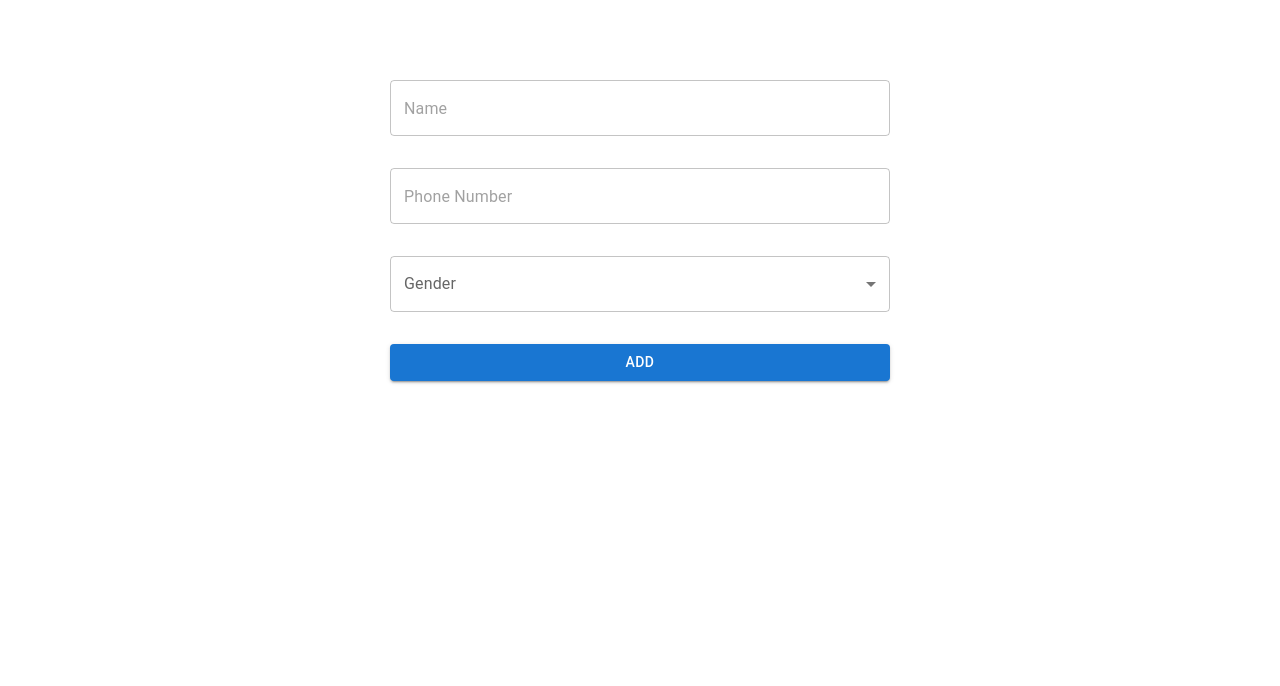
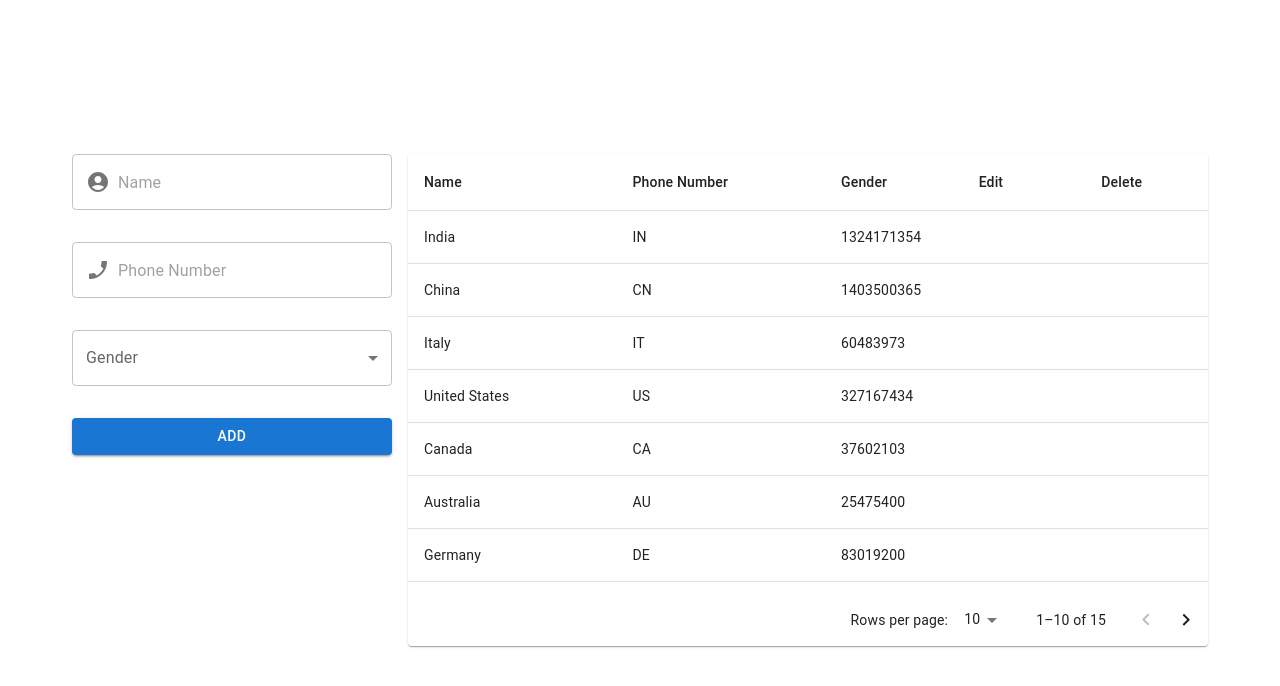
Before and after one commit to FatihG34/FireBlog-App-Milestone, a React (Create React App) app: page / in a window 1280 px wide. Shown: the top 686 px of the page. Built offline with nearby package versions, Linux system fonts and the light colour scheme.

Commit message:
table component added

```diff
--- a/src/App.css
+++ b/src/App.css
@@ -1,5 +1,8 @@
 .App {
-  text-align: center;
-  width: 500px;
-  margin: 5rem auto;
+  width: 100vw;
+  height: 100vh;
+  display: grid;
+  place-content: center;
+  grid-template-columns: 20rem 50rem;
+  gap: 1rem;
 }
--- a/src/App.js
+++ b/src/App.js
@@ -1,10 +1,17 @@
+import { useState } from 'react';
 import './App.css';
-import Form from './components/Form';
+import Form from './components/form/Form';
+import Table from './components/table/Table';
+
+const initialValue = { username: '', phoneNumber: '', gender: '' }
 
 function App() {
+  const [userInfo, setUserInfo] = useState(initialValue);
+  console.log(userInfo)
   return (
     <div className="App">
-      <Form />
+      <Form userInfo={userInfo} setUserInfo={setUserInfo} />
+      <Table />
     </div>
   );
 }
--- a/src/components/Form.jsx
+++ b/src/components/form/Form.jsx
@@ -3,7 +3,13 @@ import PhoneEnabledIcon from "@mui/icons-material/PhoneEnabled";
 import { Grid, Box, Stack, TextField, InputAdornment, FormControl, InputLabel, Select, MenuItem, Button } from '@mui/material'
 import React from 'react'
 
-const Form = () => {
+const Form = ({ userInfo, setUserInfo }) => {
+    const handleChange = (e) => {
+        e.preventDefault();
+        const { name, value } = e.target;
+        setUserInfo({ ...userInfo, [name]: value })
+        console.log(userInfo);
+    }
     return (
         <Grid style={{ width: '300' }} >
             <Box>
@@ -11,12 +17,12 @@ const Form = () => {
                     <Stack spacing={4} direction='column' >
                         <TextField
                             variant='outlined'
-                            value={null}
+                            value={userInfo.username}
                             name='username'
-                            onChange={null}
+                            onChange={handleChange}
                             placeholder='Name'
                             InputProps={{
-                                startAdorment: (
+                                startAdornment: (
                                     <InputAdornment position='start' >
                                         <AccountCircle />
                                     </InputAdornment>
@@ -25,12 +31,12 @@ const Form = () => {
                         />
                         <TextField
                             variant='outlined'
-                            value={null}
+                            value={userInfo.phoneNumber}
                             name='phoneNumber'
-                            onChange={null}
+                            onChange={handleChange}
                             placeholder='Phone Number'
                             InputProps={{
-                                startAdorment: (
+                                startAdornment: (
                                     <InputAdornment position='start' >
                                         <PhoneEnabledIcon />
                                     </InputAdornment>
@@ -43,8 +49,8 @@ const Form = () => {
                                 variant='outlined'
                                 label='Gender'
                                 name='gender'
-                                value={null}
-                                onChange={null}
+                                value={userInfo.gender}
+                                onChange={handleChange}
                             >
                                 <MenuItem value='Female' >Female</MenuItem>
                                 <MenuItem value='Male' >Male</MenuItem>
```
